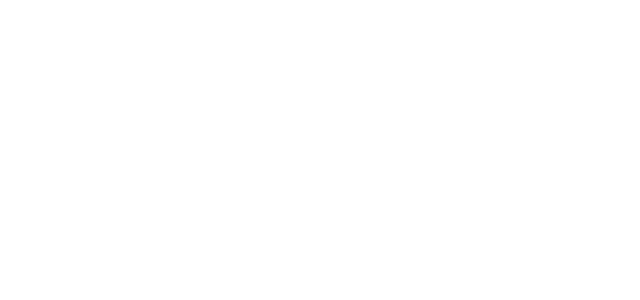
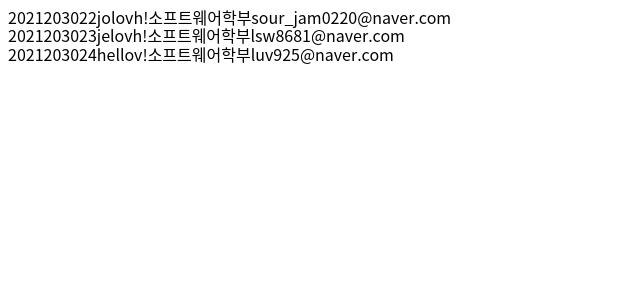
Before and after one commit to 19-21-40/KLtime_FrontEnd, a React (Create React App) app: page /Userinfo in a window 1280 px wide. Before the commit this address had no page. Shown: the top 300 px of the page, without its empty margins (0-640 px from the left). Built offline with nearby package versions, Linux system fonts and the light colour scheme.

Commit message:
fear: infocomponent Sample

```diff
--- a/src/App.js
+++ b/src/App.js
@@ -9,6 +9,9 @@
 import Home from "./routes/Home"
 import MyTimeTable from "./routes/MyTimeTable";
 import MyPage from "./routes/MyPage";
+import PasswdSearch from "./routes/PasswdSearch";
+import Userinfo from "./routes/UserInfoTest";
+
 function App() {
   return (<Router>
     <Routes>
@@ -20,6 +23,10 @@
       </Route>
       <Route path="/MyPage" element={<MyPage />}>
       </Route>
+      <Route path="/PasswdSearch" element={<PasswdSearch />}>
+      </Route>
+      <Route path="/Userinfo" element={<Userinfo />}>
+      </Route>
     </Routes>
   </Router>)
 }
--- a/src/components/LoginForm.js
+++ b/src/components/LoginForm.js
@@ -1,24 +1,31 @@
 import PropTypes from "prop-types";
-import {useState} from "react";
+import React, {useState, useContext} from "react";
+import useInputs from "../hooks/useInputs";
+import { UserState } from '../context/UserInfoContext';
 
 function LoginFrom() {
-    const [stdnum, setStdnum] = useState("");
-    const [pw, setPw] = useState("");
-
-    const onChange_std = (event) => setStdnum(event.target.value);
-    const onChange_pw = (event) => setPw(event.target.value);
+    const [{ stdnum, password }, onChange, reset] = useInputs({
+        stdnum: '',
+        password: '',
+    });
+    const userInfoState = useContext(UserState);
+    // const [stdnum_1, setStdnum] = useState("");
+    // const [pw, setPw] = useState("");
 
     const onClick_l = () => {
-    if(stdnum === "2021203022"){
-        if(pw === "jolelj"){
+    if(stdnum === userInfoState.users[0].stdnum){
+        if(password === userInfoState.users[0].password){
         alert("로그인 성공!");
+        reset();
     }
     else{
-        alert("비밀번호가 맞지 않습니다.")
+        alert("비밀번호가 맞지 않습니다.");
+        reset();
     }
     }
     else{
-    alert("학번 혹은 비밀번호가 알맞지 않습니다.");
+        alert("학번 혹은 비밀번호가 알맞지 않습니다.");
+        reset();
     }
     }
 
@@ -27,12 +34,12 @@
         <h1>시간표 추천 로그인</h1>
         <div>
         <div>
-            <label htmlFor="stdnum_i">학번<br/></label>
-            <input onChange={onChange_std} id="stdnum_i" type="text" name="name" value={stdnum} placeholder="학번을 입력하시오." />
+            <label htmlFor="stdnum">학번<br/></label>
+            <input onChange={onChange} id="stdnum" type="text" name="stdnum" value={stdnum} placeholder="학번을 입력하시오." />
         </div>
         <div>
-            <label htmlFor="pw_i">비밀번호<br/></label>
-            <input  onChange={onChange_pw} id="pw_i" type="password" name="password" value={pw} placeholder="비밀번호를 입력하시오." />
+            <label htmlFor="password">비밀번호<br/></label>
+            <input  onChange={onChange} id="password" type="password" name="password" value={password} placeholder="비밀번호를 입력하시오." />
         </div>
         </div>
         <div>
--- a/src/components/MyPageForm.js
+++ b/src/components/MyPageForm.js
@@ -1,7 +1,9 @@
-import { useState } from "react";
+import React, { useState, useContext } from "react";
 import styles from "./MyPageForm.module.css";
+import { UserState } from '../context/UserInfoContext';
 
-function MyPageForm({studentnumber,pw,department,email}){
+function MyPageForm(){
+  const userInfoState = useContext(UserState);
   const multiMajors=['심화전공', '복수전공','복수심화전공','부전공','연계전공','*해당없음*'];
   const majors=['소프트웨어학부','컴퓨터정보공학부','정보융합학부','*해당없음*'];
   const [MultiMajors,setMultiMajors]=useState(
@@ -9,7 +11,7 @@
       multiMajorName:'',
       majorName:''
     });
-  const [Majors,setMajors]=useState({major:department});
+  const [Majors,setMajors]=useState({major:userInfoState.users[0].department});
   const onChange=(event)=>{
     if(event.target.id==='multiMajorName'){
       // console.log(event.target.value);
@@ -36,20 +38,20 @@
     <div className={styles.box}>
       <div>
         <h2>내 정보</h2>
-        <ul><li className={styles.index}>{email}</li></ul>
+        <ul><li className={styles.index}>{userInfoState.users[0].email}</li></ul>
       </div>
       <div className={styles.smallbox}>
         <ul>
-            <li><span>학번</span>{studentnumber}</li>
+            <li><span>학번</span>{userInfoState.users[0].stdnum}</li>
             <li>
               <div>
                 <span>비밀번호</span>
-                {pw}
+                {userInfoState.users[0].password}
                 <button className={styles.btn}>비밀번호 변경</button>
               </div>
             </li>
             {/* <li>{email}</li> */}
-            <li><span>학과(학부)</span>{department}</li>
+            <li><span>학과(학부)</span>{userInfoState.users[0].department}</li>
             <form onSubmit={onSubmit}>
               <select defaultValue={localStorage.getItem('multiMajorName')} id='multiMajorName' className={styles.dropdown} onChange={onChange} >
                 <option>--- 다전공 ---</option>
--- a/src/components/SignUp.js
+++ b/src/components/SignUp.js
@@ -1,61 +1,72 @@
 import PropTypes from "prop-types";
-import React, {useState} from "react";
+import React, {useState, useContext, useCallback, useRef} from "react";
+import { UserDispatch } from "../context/UserInfoContext";
+import useInputs from "../hooks/useInputs";
 
 function SignupFrom() {
-  const [info, setInfo] = useState({
-    stdnum: "",
-    pw: "",
-    pw_c: "",
-    department: "",
-    email: ""
-})
+  const [{ stdnum, password, pw_c, department, email }, onChange, reset] = useInputs({
+    stdnum: '',
+    password: '',
+    pw_c: '',
+    department: '',
+    email: ''
+  });
+  const dispatch = useContext(UserDispatch);
+  const nextId = useRef(4);
+//   const [info, setInfo] = useState({
+//     stdnum: "",
+//     pw: "",
+//     pw_c: "",
+//     department: "",
+//     email: ""
+// })
 
-const {
-    stdnum, pw, pw_c, department, email
-} = info;
+// const {
+//     stdnum, pw, pw_c, department, email
+// } = info;
 
-const onChange = e => {
-    setInfo({
-        ...info,
-        [e.target.name]: e.target.value
-    });
-};
+// const onChange = e => {
+//     setInfo({
+//         ...info,
+//         [e.target.name]: e.target.value
+//     });
+// };
 
-const onSubmit = (e) => {
-  e.preventDefault();
-  console.log(user_info);
-  if(pw !== pw_c){
-    console.log("비밀번호 확인 불일치");
-  }
-  else{
-    setUser_info([
-      // 기존 데이터 보존
-      ...user_info,
-      {
-        stdnum: stdnum,
-        pw: pw,
-        department: department,
-        email: email,
-      }
-    ])
-  // const user_info = {
-  //   stdnum: stdnum,
-  //   pw: pw,
-  //   department: department,
-  //   email: email
-  // }
-  console.log(user_info);
-  }
-}
+// const onSubmit = (e) => {
+//   e.preventDefault();
+//   console.log(user_info);
+//   if(pw !== pw_c){
+//     console.log("비밀번호 확인 불일치");
+//   }
+//   else{
+//     setUser_info([
+//       // 기존 데이터 보존
+//       ...user_info,
+//       {
+//         stdnum: stdnum,
+//         pw: pw,
+//         department: department,
+//         email: email,
+//       }
+//     ])
+//   // const user_info = {
+//   //   stdnum: stdnum,
+//   //   pw: pw,
+//   //   department: department,
+//   //   email: email
+//   // }
+//   console.log(user_info);
+//   }
+// }
 
-const [user_info, setUser_info] = useState([
-  {
-    stdnum: "2021203022",
-    pw: "heljol!",
-    department: "소프트웨어학부",
-    email: "sour_jam0220@naver.com",
-  },
-])
+// const [user_info, setUser_info] = useState([
+//   {
+//     stdnum: "2021203022",
+//     pw: "heljol!",
+//     department: "소프트웨어학부",
+//     email: "sour_jam0220@naver.com",
+//   },
+// ])
 
 // const addInfo = (event) => {
 //   // refresh 막기 위해 사용
@@ -123,21 +134,64 @@
 //   }
 // });
 
+// const onChange = useCallback(e => {
+//   const { name, value } = e.target;
+//   dispatch({
+//     type: 'CHANGE_INPUT',
+//     name,
+//     value
+//   });
+// }, []);
+
+// const onClick = useCallback(() => {
+//   dispatch({
+//     type: 'CREATE_USER',
+//     user: {
+//       id: nextId.current,
+//       stdnum,
+//       password,
+//       department,
+//       email
+//     }
+//   });
+//   nextId.current += 1;
+// }, [stdnum, password, department, email]);
+const onClick = () => {
+  if(password !== pw_c){
+    console.log("비밀번호 확인 불일치");
+    reset();
+  }
+  else{
+    dispatch({
+    type: 'CREATE_USER',
+    user: {
+    id: nextId.current,
+    stdnum,
+    password,
+    department,
+    email
+    }
+  });
+  reset();
+  nextId.current += 1;
+  }
+};
+
 return (
-    <form onSubmit={onSubmit}>
+    <div>
       <label htmlFor="stdnum">학번<br/></label>
       <input name="stdnum" value={stdnum} onChange={onChange} placeholder="학번 입력" type="text" /><br/>
-      <label htmlFor="pw">비밀번호<br/></label>
-      <input name="pw" value={pw} onChange={onChange} placeholder="비밀번호 입력" type="password" /><br/>
+      <label htmlFor="password">비밀번호<br/></label>
+      <input name="password" value={password} onChange={onChange} placeholder="비밀번호 입력" type="password" /><br/>
       <label htmlFor="pw_c">비밀번호 재입력<br/></label>
       <input name="pw_c" value={pw_c} onChange={onChange} placeholder="비밀번호 재입력" type="password" /><br/>
       <label htmlFor="department">학과<br/></label>
       <input name="department" value={department} onChange={onChange} placeholder="학과 입력" type="text" /><br/>
       <label htmlFor="email">이메일<br/></label>
       <input name="email" value={email} onChange={onChange} placeholder="이메일 입력" type="text" /><br/>
-      <button>가입하기</button>
-    </form>
+      <button onClick={onClick}>가입하기</button>
+    </div>
 );
 }
 //비어있을떄 가입 안되게
-export default SignupFrom;
+export default React.memo(SignupFrom);
--- /dev/null
+++ b/src/components/Userinfo.js
@@ -0,0 +1,27 @@
+import React, { useContext } from 'react';
+import { UserState } from '../context/UserInfoContext';
+
+function User({ user }) {
+  return (
+    <div>
+      <span>{user.stdnum}</span>
+      <span>{user.password}</span>
+      <span>{user.department}</span>
+      <span>{user.email}</span>
+    </div>
+  );
+}
+
+function UserList() {
+  const userInfoState = useContext(UserState);
+  console.log(userInfoState.users);
+  return (
+    <div>
+      {userInfoState.users.map(user => (
+        <User user={user} key={user.id} />
+      ))}
+    </div>
+  );
+}
+
+export default UserList;
--- /dev/null
+++ b/src/context/UserInfoContext.js
@@ -0,0 +1,116 @@
+import React, { useRef, useReducer, useMemo, useCallback , createContext} from 'react';
+import SignupFrom from '../components/SignUp';
+import UserList from '../components/Userinfo';
+
+const initialState = {
+  inputs: {
+    stdnum: '',
+    password: '',
+    pw_c: '',
+    department: '',
+    email: '',
+  },
+  users:[
+    {
+      id:1,
+      stdnum: "2021203022",
+      password: "jolovh!",
+      department: "소프트웨어학부",
+      email: "sour_jam0220@naver.com",
+    },
+    {
+      id:2,
+      stdnum: "2021203023",
+      password: "jelovh!",
+      department: "소프트웨어학부",
+      email: "lsw8681@naver.com",
+    },
+    {
+      id:3,
+      stdnum: "2021203024",
+      password: "hellov!",
+      department: "소프트웨어학부",
+      email: "luv925@naver.com",
+    },
+  ],
+};
+
+
+function userinfoReducer(state,action){
+  switch(action.type){
+    case 'CREATE_USER':
+      return {
+        users: state.users.concat(action.user)
+      };
+    default:
+      return state;
+  }
+}
+
+// const UserInfoStateContext=createContext();
+// const UserInfoDispatchContext=createContext();
+
+// export function UserInfoProvider({ children }) {
+//   const [state, dispatch] = useReducer(userinfoReducer, initialState);
+//   return (
+//     <UserInfoStateContext.Provider value={state}>
+//       <UserInfoDispatchContext.Provider value={dispatch}>
+//         {children}
+//       </UserInfoDispatchContext.Provider>
+//     </UserInfoStateContext.Provider>
+//   );
+// }
+
+// export function useUserInfoState() {
+//   return useContext(UserInfoStateContext);
+// }
+
+// export function useUserInfoDispatch() {
+//   return useContext(UserInfoDispatchContext);
+// }
+
+export const UserDispatch = createContext(null);
+export const UserState = createContext(null);
+
+export function UserInfoProvider({ children }) {
+  const [state, dispatch] = useReducer(userinfoReducer, initialState);
+
+  const { users } = state;
+  // const nextId = useRef(4);
+
+  // const onChange = useCallback(e => {
+  //   const { name, value } = e.target;
+  //   dispatch({
+  //     type: 'CHANGE_INPUT',
+  //     name,
+  //     value
+  //   });
+  // }, []);
+
+  // const onClick = useCallback(() => {
+  //   dispatch({
+  //     type: 'CREATE_USER',
+  //     user: {
+  //       id: nextId.current,
+  //       stdnum,
+  //       password,
+  //       department,
+  //       email
+  //     }
+  //   });
+  //   nextId.current += 1;
+  // }, [stdnum, password, department, email]);
+
+  return (
+    <div>
+      <UserState.Provider value={state}>
+        <UserDispatch.Provider value={dispatch} >
+          {children}
+          <UserList users={users} />
+        </UserDispatch.Provider>
+      </UserState.Provider>
+    </div>
+  );
+}
+
+export default UserInfoProvider;
--- /dev/null
+++ b/src/hooks/useInputs.js
@@ -0,0 +1,14 @@
+import { useState, useCallback } from 'react';
+
+function useInputs(initialForm) {
+  const [form, setForm] = useState(initialForm);
+  // change
+  const onChange = useCallback(e => {
+    const { name, value } = e.target;
+    setForm(form => ({ ...form, [name]: value }));
+  }, []);
+  const reset = useCallback(() => setForm(initialForm), [initialForm]);
+  return [form, onChange, reset];
+}
+
+export default useInputs;
--- a/src/routes/Login.js
+++ b/src/routes/Login.js
@@ -1,11 +1,14 @@
 import { useState } from "react";
 import LoginForm from "../components/LoginForm";
+import UserInfoProvider from "../context/UserInfoContext";
 
 function Login(){
 
     return (
         <div>
-            <LoginForm />
+            <UserInfoProvider>
+                <LoginForm />
+            </UserInfoProvider>
         </div>
     )
 }
--- a/src/routes/PasswdSearch.js
+++ b/src/routes/PasswdSearch.js
@@ -1,8 +1,10 @@
+import { useState } from "react";
+import PasswdSearchFrom from "../components/PasswdSearchForm";
 
 function PasswdSearch(){
     return (
         <div>
-
+            <PasswdSearchFrom />
         </div>
     )
 }
--- /dev/null
+++ b/src/routes/UserInfoTest.js
@@ -0,0 +1,15 @@
+import { useState } from "react";
+import SignupFrom from "../components/SignUp";
+import UserList from "../components/Userinfo";
+import UserInfoProvider from "../context/UserInfoContext";
+
+//유저정보가져와
+function Userinfo(){
+    return (
+        <div>
+            <UserInfoProvider />
+        </div>
+    )
+}
+
+export default Userinfo;
```
Also changed, not shown: src/components/PasswdSearchForm.js (+12 -12 lines), src/routes/MyPage.js (+4 -6 lines), 1 other file (tests, documents, lock files or other folders).
